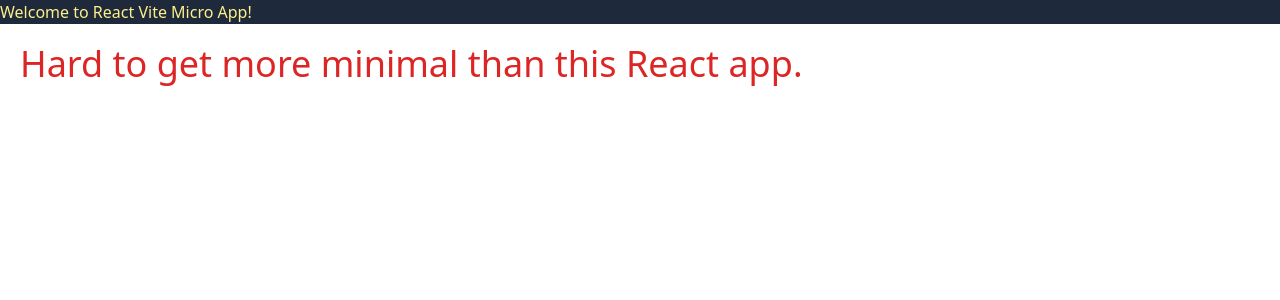
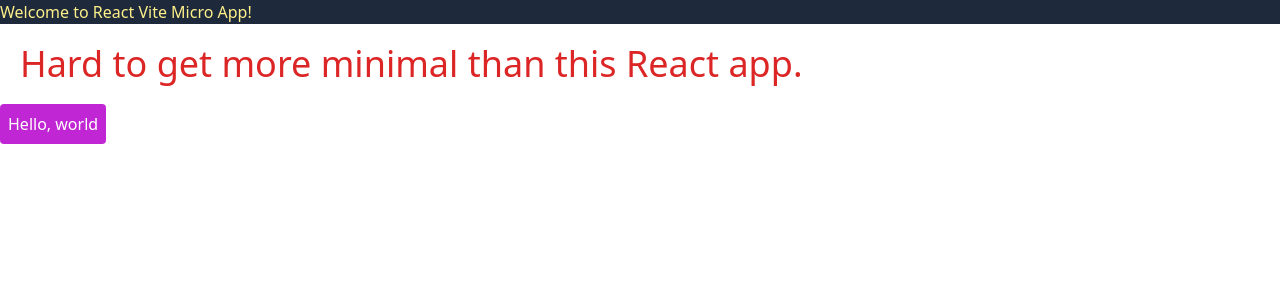
Before and after one commit to alifadwitiyap/online-store-digital-records, a React (Vite) app in the folder client/: page / in a window 1280 px wide. Shown: the top 300 px of the page. Built offline with nearby package versions, Linux system fonts and the light colour scheme; the HTML template or start-up script is replaced by a standard one.

Commit message:
Add Button component

```diff
--- a/client/package.json
+++ b/client/package.json
@@ -9,6 +9,7 @@
     "lint": "eslint ./src"
   },
   "dependencies": {
+    "prop-types": "^15.8.1",
     "react": "^17.0.2",
     "react-dom": "^17.0.2"
   },
--- a/client/src/App.jsx
+++ b/client/src/App.jsx
@@ -1,4 +1,5 @@
 import React from 'react';
+import Button from './components/Button';
 import './index.css';
 
 function App() {
@@ -6,6 +7,7 @@ function App() {
     <>
       <h1 className="bg-slate-800 text-yellow-200">Welcome to React Vite Micro App!</h1>
       <p className="test">Hard to get more minimal than this React app.</p>
+      <Button>Hello, world</Button>
     </>
   );
 }
--- /dev/null
+++ b/client/src/components/Button.jsx
@@ -0,0 +1,25 @@
+import React from 'react';
+import PropTypes from 'prop-types';
+
+function Button({ children, onClickHandler, disabled }) {
+  const className = 'bg-fuchsia-600 p-2 text-white rounded hover:bg-fuchsia-800';
+  return (
+    <button type="button" className={className} onClick={() => onClickHandler()} disabled={disabled}>
+      {children}
+    </button>
+  );
+}
+
+Button.defaultProps = {
+  children: '',
+  onClickHandler: () => {},
+  disabled: false,
+};
+
+Button.propTypes = {
+  children: PropTypes.element,
+  onClickHandler: PropTypes.func,
+  disabled: PropTypes.bool,
+};
+
+export default Button;
```
Also changed, not shown: 1 other file (tests, documents, lock files or other folders).
